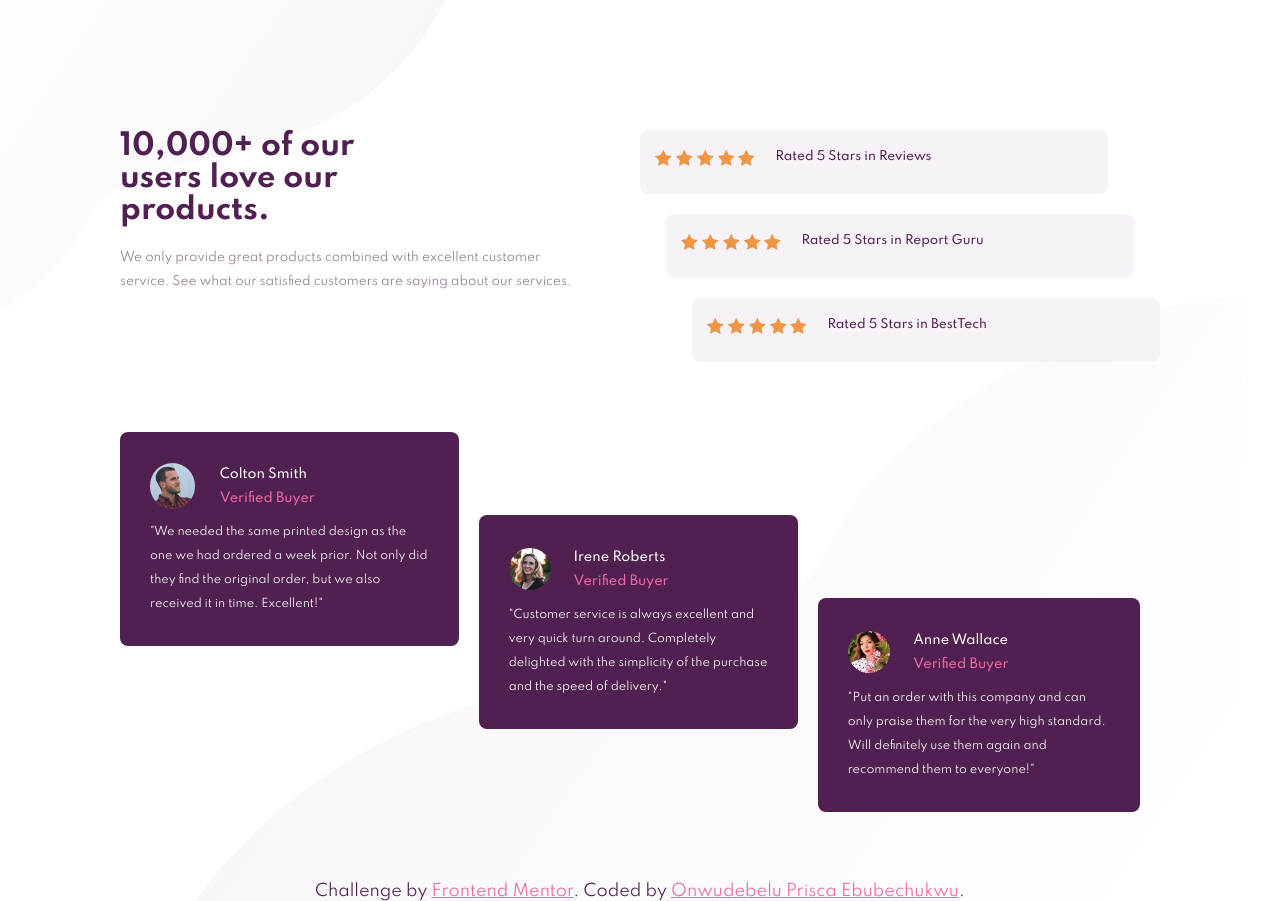
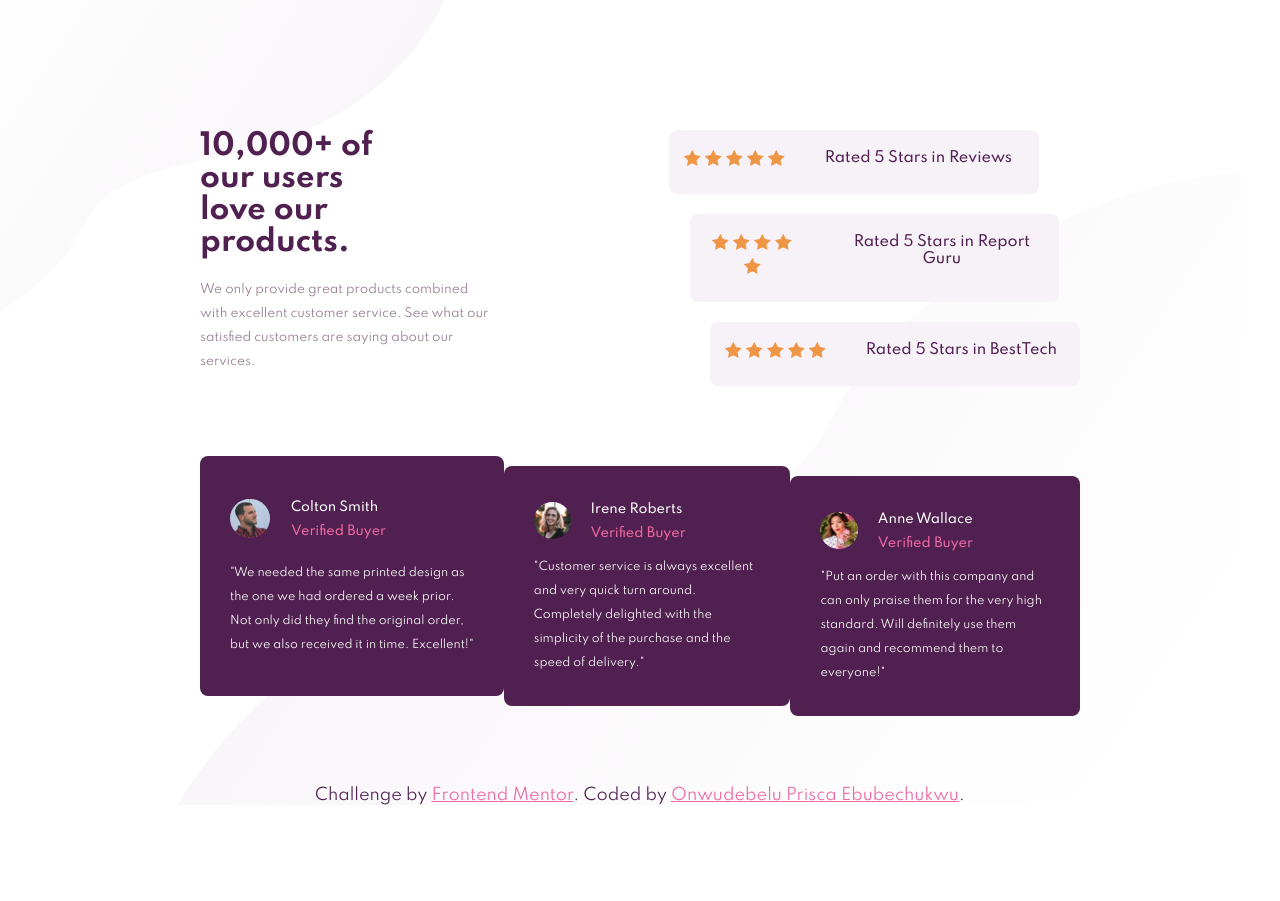
Before and after one commit to PriscaTonia/challenge-4, a plain HTML site: page index.html in a window 1280 px wide. After the commit the page ends 805 px from the top, so only its background shows below. Drawn offline with Linux system fonts and the light colour scheme.

Commit message:
updating my styles

```diff
--- a/style.css
+++ b/style.css
@@ -109,7 +109,7 @@ body{
     }
     .upper-section{
         display: grid;
-        grid-template-columns: 1fr 1fr;
+        grid-template-columns: 1fr 2fr;
         padding: 130px 50px 30px;
     }
     /* .upper-section .intro{
@@ -121,18 +121,23 @@ body{
         width: 80%;
     }
     .upper-section .intro p{
-        font-size: 0.75rem;
-        width: 95%;
+        font-size: 0.83rem;
+        max-width: 90%;
         text-align: left;
+    }
+    .upper-section .stats{
+        width: 70%;
+        display: flex;
+        justify-self: flex-end;
     }
 
     .upper-section .stats .stats-info{
         display: flex;
-        width: 90%;
+        width: 70%;
         padding: 10px 10px;
     }
     .stats-info .stars{
-        padding-right: 20px;
+        padding-right: 40px;
     }
     .stats .first{
         align-self: flex-start;
@@ -144,22 +149,22 @@ body{
         align-self: flex-end;
     }
     .stats-info span{
-        font-size: 0.75rem;
+        font-size: 0.9rem;
     }
 
     /* section section */
     .lower-section{
         display: flex;
         flex-direction: row;
+        justify-content: space-between;
         margin: 20px 0px 50px 0px;
         padding: 0px 50px;
-        min-height: 50vh;
+        min-height: 35vh;
     }
 
     .lower-section .cards{
-        /* max-width: 25vw;
-        max-height: 50vh; */
-        margin-right: 20px;
+        max-width: 25vw;
+        min-height: 30vh;
     }
     .cards .profile{
         padding-bottom: 10px;
@@ -178,14 +183,18 @@ body{
 
 @media screen and (min-width: 900px){
     .upper-section{
-        padding: 130px 120px 30px;
+        padding: 130px 200px 30px;
+
     }
-
+    /* .upper-section .intro{
+        background-color: brown;
+    } */
     .upper-section .intro h3{
         width: 60%;
     }
     .upper-section .intro p{
-        width: 90%;
+        max-width: 100%;
+        font-size: 0.75rem;
     }
 
     .upper-section .stats .stats-info{
@@ -193,7 +202,7 @@ body{
         padding: 20px 15px;
     }
     .lower-section{
-        padding: 0px 120px;
+        padding: 0px 200px;
 
     }
 }
```
